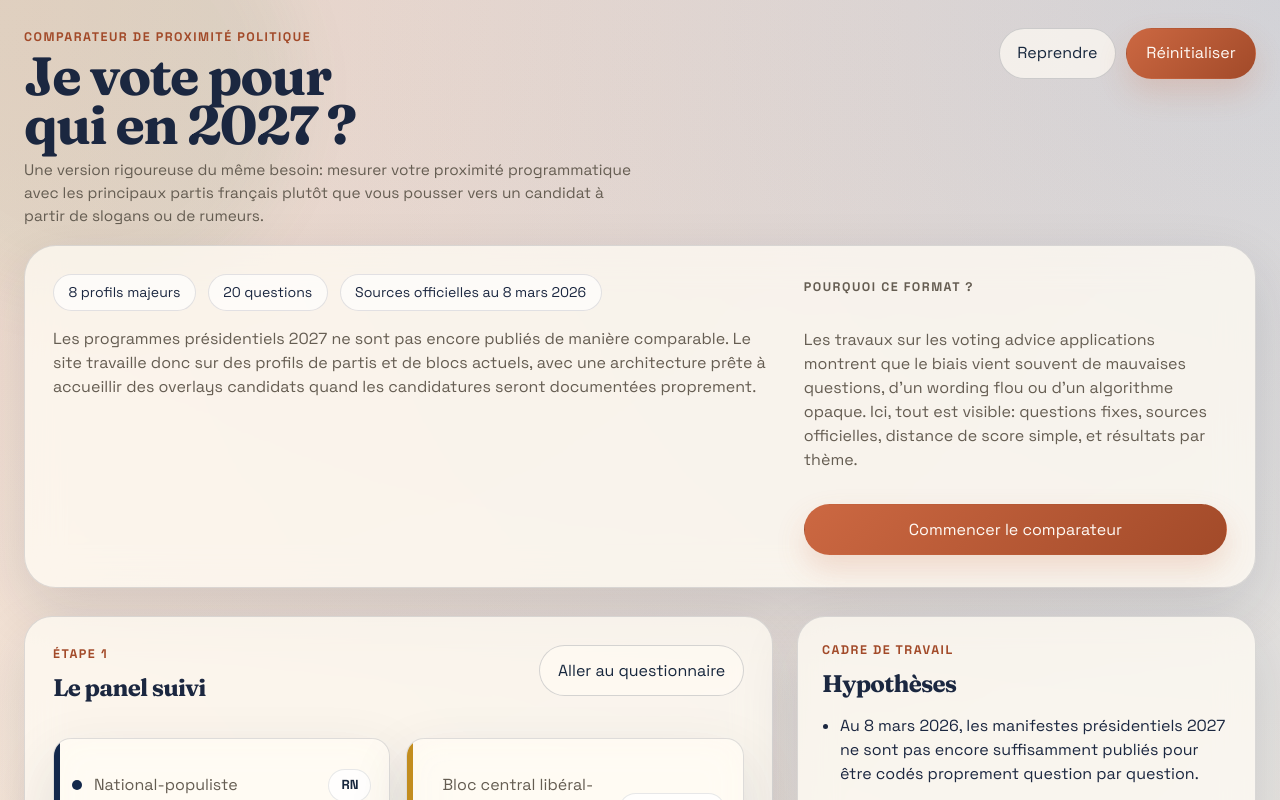
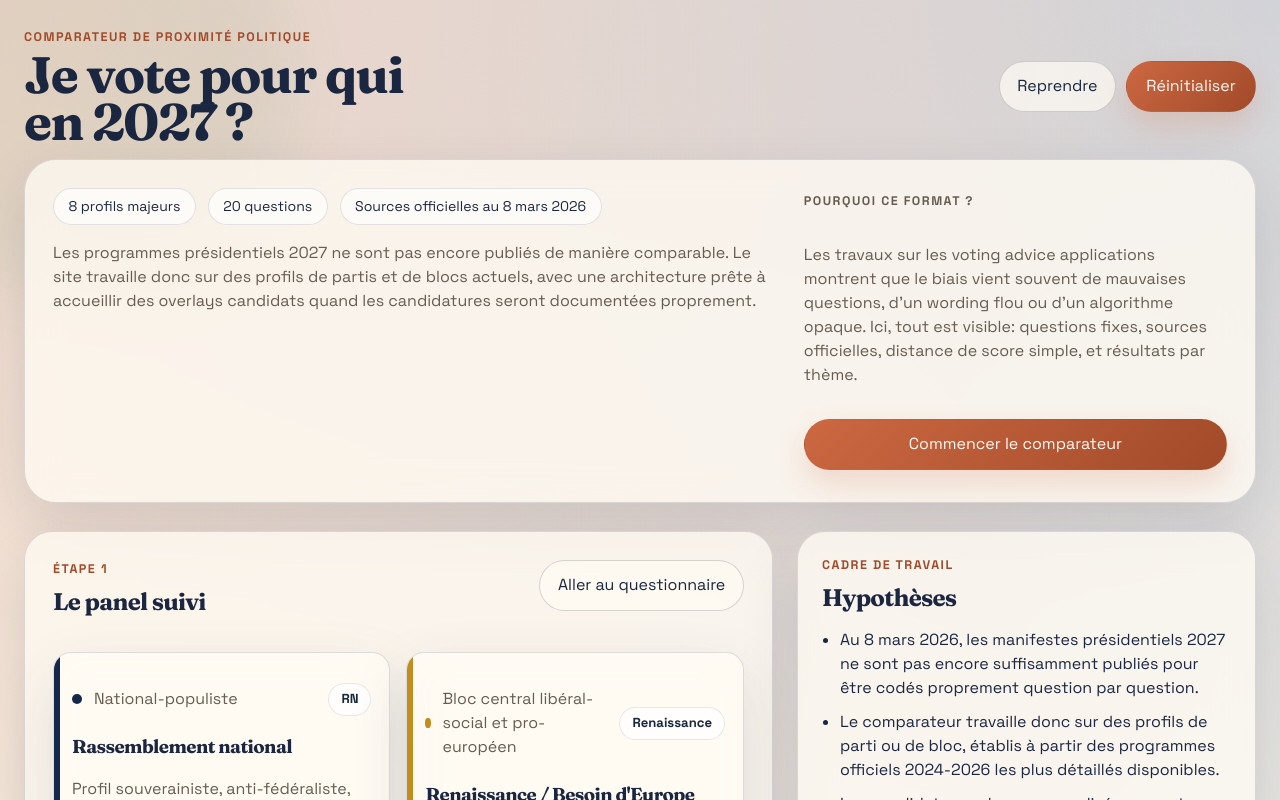
Before and after one commit to ArthurCalvi/jevotepourquien2027, a React (Vite) app: page / in a window 1280 px wide. Shown: the top 800 px of the page. Built offline with nearby package versions, Linux system fonts and the light colour scheme.

Commit message:
Unify header across screens

```diff
--- a/src/App.tsx
+++ b/src/App.tsx
@@ -228,8 +228,6 @@ function renderGlossaryText(text: string, glossary: GlossaryTerm[]): ReactNode {
 }
 
 function App() {
-  const topbarDescription =
-    "Une version rigoureuse du même besoin: mesurer votre proximité programmatique avec les principaux partis français plutôt que vous pousser vers un candidat à partir de slogans ou de rumeurs."
   const [phase, setPhase] = useState<Phase>('intro')
   const [activeQuestionIndex, setActiveQuestionIndex] = useState(0)
   const [responses, setResponses] = useState(createBlankResponseMap)
@@ -274,7 +272,6 @@ function App() {
   const economicProfile = describeEconomicProfile(userMapPosition.x)
   const opennessProfile = describeOpennessProfile(userMapPosition.y)
   const isFocusMode = phase === 'quiz' || phase === 'future'
-  const isCompactTopbar = phase !== 'intro'
 
   useEffect(() => {
     matchesRef.current = matches
@@ -607,25 +604,10 @@ function App() {
       <div className="ambient ambient-left" />
       <div className="ambient ambient-right" />
 
-      <header className={`topbar${isCompactTopbar ? ' is-compact' : ''}`}>
+      <header className="topbar">
         <div className="topbar-copy">
-          {isCompactTopbar ? (
-            <div className="topbar-title-row">
-              <h1>Je vote pour qui en 2027 ?</h1>
-              <details className="topbar-help">
-                <summary>Cadre</summary>
-                <div className="topbar-help-card">
-                  <p>{topbarDescription}</p>
-                </div>
-              </details>
-            </div>
-          ) : (
-            <>
-              <p className="eyebrow">Comparateur de proximité politique</p>
-              <h1>Je vote pour qui en 2027 ?</h1>
-              <p className="lead">{topbarDescription}</p>
-            </>
-          )}
+          <p className="eyebrow">Comparateur de proximité politique</p>
+          <h1>Je vote pour qui en 2027 ?</h1>
         </div>
 
         <div className="header-actions">
--- a/src/index.css
+++ b/src/index.css
@@ -117,26 +117,15 @@ summary:focus-visible {
 
 .topbar {
   display: flex;
-  align-items: flex-start;
+  align-items: center;
   justify-content: space-between;
-  gap: 18px;
-  margin-bottom: 18px;
-}
-
-.topbar.is-compact {
-  align-items: center;
-  gap: 14px;
-  margin-bottom: 12px;
+  gap: 16px;
+  margin-bottom: 14px;
 }
 
 .topbar-copy {
-  min-width: 0;
-}
-
-.topbar-title-row {
-  display: flex;
-  align-items: center;
-  gap: 12px;
+  display: grid;
+  gap: 4px;
   min-width: 0;
 }
 
@@ -150,25 +139,10 @@ summary:focus-visible {
 }
 
 .topbar h1 {
-  margin: 4px 0 8px;
-  font-size: clamp(2.1rem, 4.2vw, 4rem);
+  margin: 0;
+  max-width: 11ch;
+  font-size: clamp(2rem, 4vw, 3.4rem);
   line-height: 0.92;
-  max-width: 9ch;
-}
-
-.topbar.is-compact h1 {
-  margin: 0;
-  max-width: none;
-  font-size: clamp(1.45rem, 2.5vw, 2.05rem);
-  line-height: 0.96;
-  white-space: nowrap;
-}
-
-.lead {
-  max-width: 62ch;
-  margin: 0;
-  color: var(--muted);
-  font-size: 0.96rem;
 }
 
 .eyebrow,
@@ -235,51 +209,6 @@ summary:focus-visible {
   background: transparent;
   color: var(--muted);
   padding: 0.72rem 0.96rem;
-}
-
-.topbar-help {
-  position: relative;
-  flex-shrink: 0;
-}
-
-.topbar-help summary {
-  list-style: none;
-  display: inline-flex;
-  align-items: center;
-  justify-content: center;
-  min-height: 34px;
-  padding: 0.5rem 0.82rem;
-  border-radius: 999px;
-  border: 1px solid rgba(27, 39, 64, 0.14);
-  background: rgba(255, 251, 244, 0.82);
-  color: var(--muted);
-  font-size: 0.82rem;
-  font-weight: 700;
-  cursor: pointer;
-}
-
-.topbar-help summary::-webkit-details-marker {
-  display: none;
-}
-
-.topbar-help-card {
-  position: absolute;
-  top: calc(100% + 10px);
-  left: 0;
-  z-index: 4;
-  width: min(420px, 72vw);
-  padding: 14px 16px;
-  border-radius: 18px;
-  border: 1px solid rgba(27, 39, 64, 0.12);
-  background: rgba(255, 251, 244, 0.98);
-  box-shadow: 0 20px 42px rgba(17, 32, 54, 0.14);
-}
-
-.topbar-help-card p {
-  margin: 0;
-  color: var(--muted);
-  font-size: 0.92rem;
-  line-height: 1.5;
 }
 
 .secondary-button:disabled,
@@ -2199,14 +2128,6 @@ summary {
     flex-wrap: wrap;
   }
 
-  .topbar.is-compact {
-    align-items: flex-start;
-  }
-
-  .topbar.is-compact .topbar-title-row {
-    flex-wrap: wrap;
-  }
-
   .party-grid {
     grid-template-columns: 1fr;
   }
@@ -2241,10 +2162,6 @@ summary {
   .question-context-column {
     border-left: 0;
     padding-left: 0;
-  }
-
-  .topbar.is-compact h1 {
-    white-space: normal;
   }
 
   .question-notes {
```
